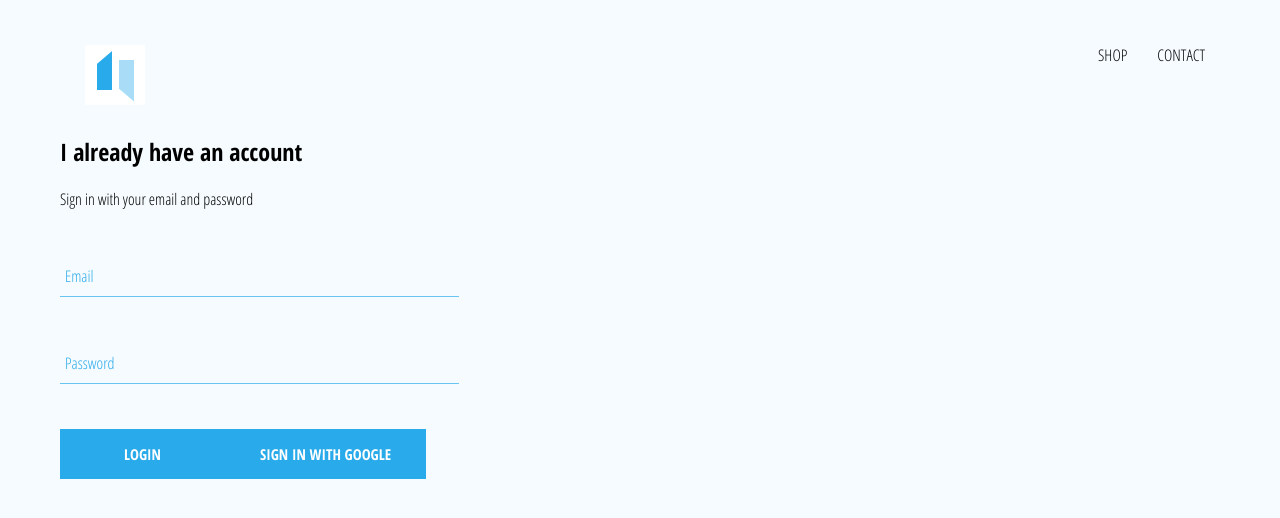
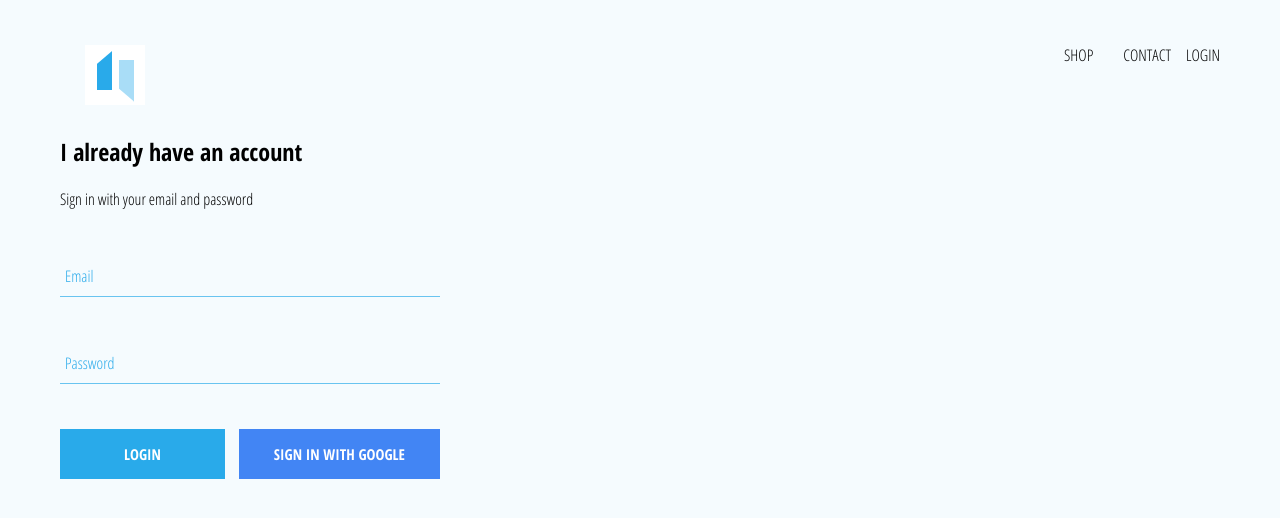
Before and after one commit to Chidexprince/rex-shop, a React (Create React App) app: page /login in a window 1280 px wide. Shown: the top 518 px of the page. Built offline with nearby package versions, Linux system fonts and the light colour scheme; no server answers.

Commit message:
Set up Google sign in and sign out with firebase

```diff
--- a/src/App.css
+++ b/src/App.css
@@ -8,3 +8,7 @@
     text-decoration: none;
     color: black;
 }
+
+* {
+    box-sizing: border-box;
+}
--- a/src/App.js
+++ b/src/App.js
@@ -1,3 +1,4 @@
+import React, { Component } from 'react';
 import { BrowserRouter, Switch, Route } from 'react-router-dom';
 
 import './App.css';
@@ -6,13 +7,38 @@
 import Home from './pages/home/home';
 import Account from './pages/account/account';
 import Shop from './pages/shop/shop';
+import { auth } from './firebase/firebase.util';
 
-function App() {
+class App extends Component {
+  constructor() {
+    super();
+
+    this.state = {
+      currentUser: null
+    }
+  }
+
+  unsubscribeFromAuth = null;
+
+  componentDidMount() {
+    this.unsubscribeFromAuth = auth.onAuthStateChanged(user => {
+      this.setState({
+        currentUser: user
+      })
+
+    })
+
+  }
+
+  componentWillUnmount() {
+    this.unsubscribeFromAuth();
+  }
+
+  render() {
     return (
       <div>
-
         <BrowserRouter>
-      <Header />
+        <Header currentUser={this.state.currentUser} />
           <Switch>
             <Route exact path="/" component={Home} />
             <Route path="/login" component={Account}/>
@@ -24,4 +50,6 @@
     );
   }
 
+}
+
 export default App;
--- a/src/components/custom-button/custom-button.js
+++ b/src/components/custom-button/custom-button.js
@@ -2,8 +2,8 @@
 
 import './custom-button.scss';
 
-const CustomButton = ({children, ...otherProps}) => (
-    <button className="custom-button" {...otherProps}>
+const CustomButton = ({children, isGoogleSignIn, ...otherProps}) => (
+    <button className={`${isGoogleSignIn ? 'google-sign-in' : ''} custom-button`} {...otherProps}>
         {children}
     </button>
 )
--- a/src/components/custom-button/custom-button.scss
+++ b/src/components/custom-button/custom-button.scss
@@ -19,4 +19,15 @@
         color: #29AAEA;
         border: 1px solid #29AAEA;
     }
+
+    &.google-sign-in {
+        background-color: #4285f4;
+        color: #fff;
+
+        &:hover {
+            background-color: #357ae8;
+            border: none;
+        }
+    }
+
 }
--- a/src/components/header/header.js
+++ b/src/components/header/header.js
@@ -1,11 +1,13 @@
 import React from 'react';
 import { Link } from 'react-router-dom';
+
+import { auth } from '../../firebase/firebase.util';
 
 import {ReactComponent as Logo} from '../../assets/rex-shop-logo.svg'
 
 import './header.scss'
 
-const Header = () => (
+const Header = ({currentUser}) => (
     <div className='header'>
         <Link className='logo-container' to='/'>
             <Logo className='logo' />
@@ -18,6 +20,11 @@
             <Link className='option' to='/shop'>
                 CONTACT
             </Link>
+            {
+                currentUser ? (
+                <div className='option' onClick={() => auth.signOut()}> LOG OUT</div>) : (
+                <Link to='/login'>LOGIN</Link> )
+            }
         </div>
     </div>
 )
--- a/src/components/header/header.scss
+++ b/src/components/header/header.scss
@@ -20,6 +20,7 @@
 
       .option {
         padding: 10px 15px;
+        cursor: pointer;
       }
     }
   }
--- a/src/components/login/login.js
+++ b/src/components/login/login.js
@@ -55,13 +55,16 @@
           label="Password"
           required/>
 
-          <CustomButton type="submit">
-            Login
-          </CustomButton>
+          <div className="buttons">
+            <CustomButton type="submit">
+              Login
+            </CustomButton>
 
-          <CustomButton onClick={signInWithGoogle}>
-            Sign in with Google
-          </CustomButton>
+            <CustomButton type="button" isGoogleSignIn onClick={signInWithGoogle}>
+              Sign in with Google
+            </CustomButton>
+          </div>
+
         </form>
       </div>
     )
--- a/src/components/login/login.scss
+++ b/src/components/login/login.scss
@@ -1,6 +1,11 @@
 
 .sign-in {
-    width: 30vw;
+    width: 380px;
     display: flex;
     flex-direction: column;
 }
+
+.buttons {
+    display: flex;
+    justify-content: space-between;
+}
```
Lines whose indentation alone changed are shown as unchanged.
